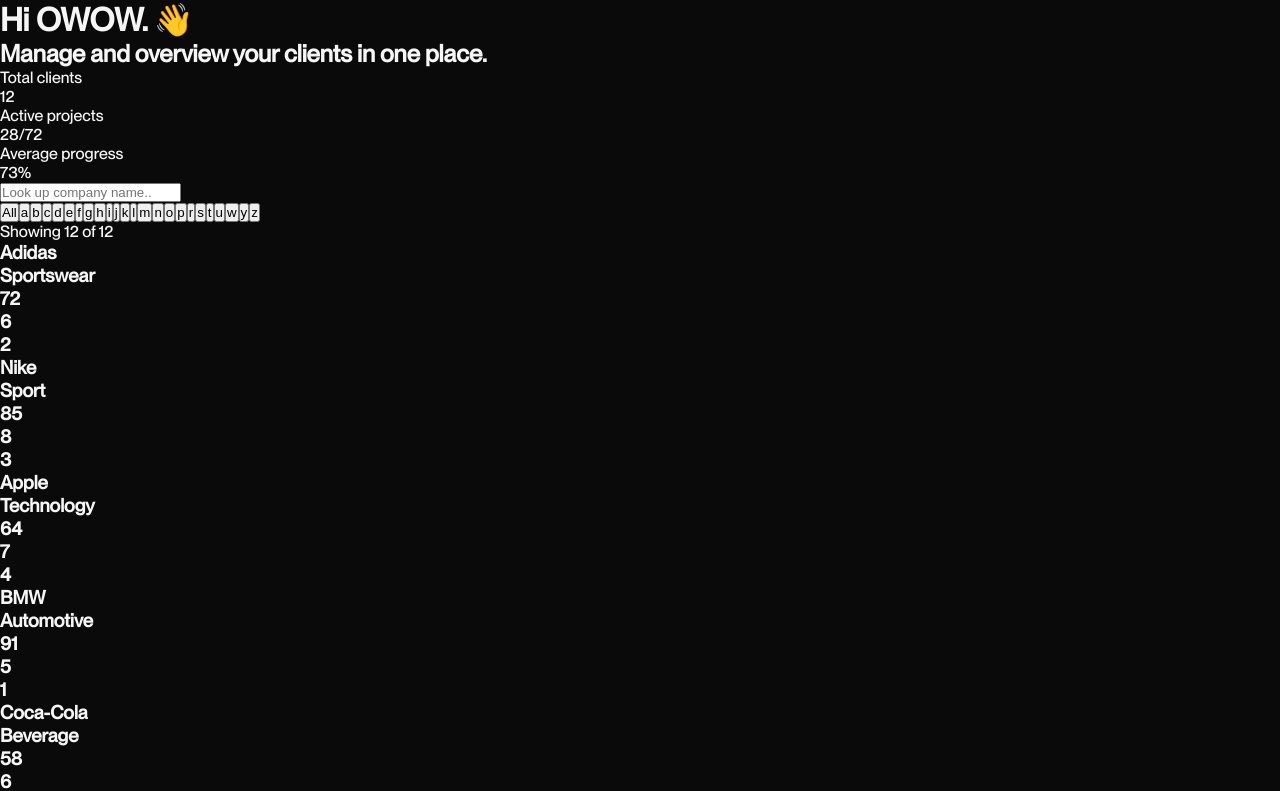
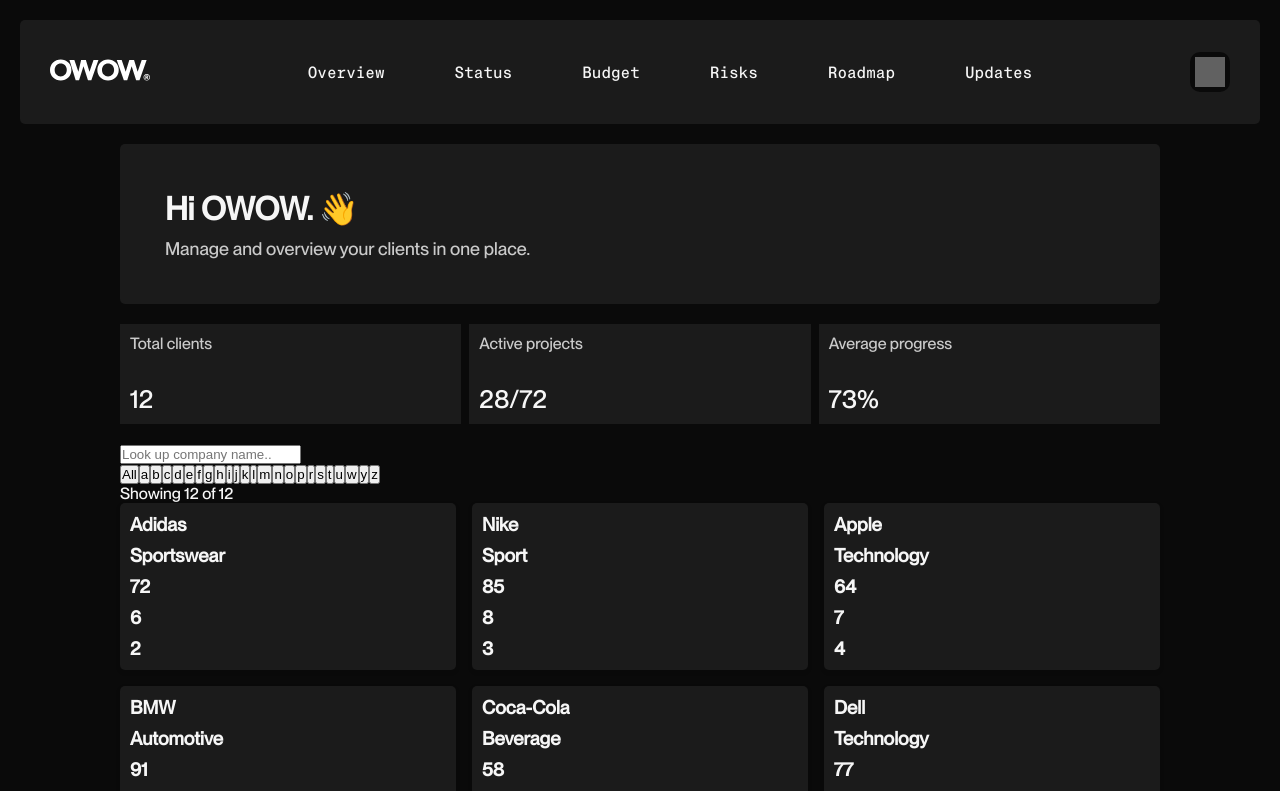
Before and after one commit to skarolinax/owow_dashboard, a React (Vite) app: page /clients in a window 1280 px wide. Shown: the top 791 px of the page. Built offline with nearby package versions, Linux system fonts and the light colour scheme; grey boxes are pictures that could not be loaded.

Commit message:
Setting up the clients page adding additional scss file, var in variables

```diff
--- a/src/App.jsx
+++ b/src/App.jsx
@@ -27,7 +27,7 @@
   }, [theme]);
 
   // Hide Navbar on these pages
-  const hideNavbarOn = ['/', '/login', '/clients', '/projects-overview'];
+  const hideNavbarOn = ['/', '/login', '/projects-overview'];
   const showNavbar = !hideNavbarOn.includes(location.pathname);
 
   return (
--- a/src/pages/ClientsOverview.jsx
+++ b/src/pages/ClientsOverview.jsx
@@ -1,5 +1,6 @@
 import { useState, useEffect } from 'react'
 import { Link } from 'react-router-dom'
+import s from "../styles/Clients.module.scss";
 
 function ClientsOverview() {
 
@@ -114,40 +115,39 @@
 
 
   return (
-
     <>
-      <div id="wrapper-clients-page">
-        <div className="heading-clients-page">
+      <div id={s.wrapperClientsPage}>
+        <div className={s.headingClientsPage}>
           <h1>Hi OWOW. 👋</h1>
           <h2>Manage and overview your clients in one place.</h2>
         </div>
 
-        <div className="section-current-cprojects">
-          <div className="current-cprojects-card">
+        <div className={s.sectionCurrentCprojects}>
+          <div className={s.currentCprojectsCard}>
             <p>Total clients</p>
             <p>{totalClients}</p>
           </div>
-          <div className="current-cprojects-card">
+          <div className={s.currentCprojectsCard}>
             <p>Active projects</p>
             <p>{totalActiveProjects}/{totalProjects}</p>
           </div>
-          <div className="current-cprojects-card">
+          <div className={s.currentCprojectsCard}>
             <p>Average progress</p>
             <p>{averageClientProgress}%</p>
           </div>
         </div>
 
-        <div className="search-client-overview">
+        <div className={s.searchClientOverview}>
           <form>
             <input name="searchbar" id="searchbar" placeholder="Look up company name.." />
           </form>
         </div>
 
-        <div className="alphabetical-filter">
+        <div className={s.alphabeticalFilter}>
           <button
             key='all'
             onClick={() => setSelectedLetter('')}
-            className={selectedLetter === '' ? 'active' : ''}
+            className={selectedLetter === '' ? s.active : ''}
           >
             All
           </button>
@@ -155,26 +155,26 @@
             <button
               key={letter}
               onClick={() => setSelectedLetter(letter)}
-              className={selectedLetter === letter ? 'active' : ''}
+              className={selectedLetter === letter ? s.active : ''}
             >
               {letter}
             </button>
-            )
-          )}
+          ))}
         </div>
 
         <p>Showing {filteredClients.length} of {totalClients}</p>
 
+        <div id={s.wrapperCardsClients}>
           {filteredClients.map(client => (
-          <div className="card-client">
+            <div className={s.cardClient} key={client.name}>
               <h3>{client.name}</h3>
               <h3>{client.group}</h3>
               <h3>{client.progress}</h3>
               <h3>{client.totalProjects}</h3>
               <h3>{client.activeProjects}</h3>
             </div>
-        ))
-      }
+          ))}
+        </div>
       </div>
 
       <Link to="/projects-overview">
--- /dev/null
+++ b/src/styles/Clients.module.css
@@ -0,0 +1,92 @@
+:root[data-theme=dark] {
+  --bg-main: #0A0A0A;
+  --accent-card: #1b1b1b;
+  --color-text-primary: #f6f6f6;
+  --icon-filter: invert(100%);
+  --info-1-color: #FEB800;
+  --error-color: #ff573b;
+  --success-color: #018848;
+  --info-2-color: #0988EF;
+}
+
+:root[data-theme=light] {
+  --bg-main: #F6F6F6;
+  --accent-card: #E2E2E2;
+  --color-text-primary: #1b1b1b;
+  --icon-filter: none;
+  --info-1-color: #FEB800;
+  --error-color: #ff573b;
+  --success-color: #018848;
+  --info-2-color: #0988EF;
+}
+
+@font-face {
+  font-family: "Montreal";
+  src: url("../assets/fonts/PPNeueMontreal-Medium.woff2") format("woff2"), url("../assets/fonts/PPNeueMontreal-Medium.woff") format("woff");
+  font-style: normal;
+}
+@font-face {
+  font-family: "MontrealMono";
+  src: url("../assets/fonts/PPNeueMontrealMono-Medium.woff2") format("woff2"), url("../assets/fonts/PPNeueMontrealMono-Medium.woff") format("woff");
+  font-style: normal;
+}
+#wrapperClientsPage {
+  padding-inline: 120px;
+}
+@media (max-width: 800px) {
+  #wrapperClientsPage {
+    padding-inline: 20px;
+  }
+}
+
+.headingClientsPage {
+  background-color: var(--accent-card);
+  padding: 45px;
+  border-radius: 5px;
+}
+.headingClientsPage h2 {
+  font-weight: 200;
+  font-size: 18px;
+  margin-top: 10px;
+  opacity: 0.8;
+}
+
+.sectionCurrentCprojects {
+  display: flex;
+  justify-content: space-between;
+  padding-block: 20px;
+  border-radius: 5px;
+  gap: 0.5rem;
+}
+.sectionCurrentCprojects div {
+  background-color: var(--accent-card);
+  padding: 10px;
+  flex: 1;
+  display: flex;
+  flex-direction: column;
+  justify-content: space-between;
+  min-height: 100px;
+}
+.sectionCurrentCprojects div p:nth-child(1) {
+  opacity: 0.8;
+}
+.sectionCurrentCprojects div p:nth-child(2) {
+  font-size: clamp(24px, 2vw, 32px);
+}
+
+.cardClient {
+  border-radius: 5px;
+  padding: 10px;
+  background-color: var(--accent-card);
+  background-color: var(--accent-card);
+  box-shadow: 0 2px 5px rgba(0, 0, 0, 0.1);
+  display: flex;
+  flex-direction: column;
+  gap: 0.5rem;
+}
+
+#wrapperCardsClients {
+  display: grid;
+  gap: 1rem;
+  grid-template-columns: repeat(auto-fit, minmax(280px, 1fr));
+}/*# sourceMappingURL=Clients.module.css.map */
--- /dev/null
+++ b/src/styles/Clients.module.scss
@@ -0,0 +1,66 @@
+
+@use 'variables' as *;
+
+#wrapperClientsPage {
+    padding-inline: 120px;
+
+    @media(max-width: 800px) {
+        padding-inline: 20px;
+    }
+
+}
+
+.headingClientsPage {
+    background-color: var(--accent-card);
+    padding: 45px;
+    border-radius: $card-radius;
+
+    h2 {
+        font-weight: 200;
+        font-size: 18px;
+        margin-top: 10px;
+        opacity: 0.8;
+    }
+}
+
+.sectionCurrentCprojects {
+    display: flex;
+    justify-content: space-between;
+    padding-block: 20px;
+    border-radius: $card-radius;
+    gap: 0.5rem;
+
+    div {
+        background-color: var(--accent-card);
+        padding: 10px;
+        flex: 1;
+        display: flex;
+        flex-direction: column;
+        justify-content: space-between;
+        min-height: 100px;
+
+        p:nth-child(1) {
+            opacity: 0.8;
+        }
+        p:nth-child(2) {
+            font-size: clamp(24px, 2vw, 32px);
+        }
+    }
+}
+
+.cardClient {
+    border-radius: $card-radius;
+    padding: 10px;
+    background-color: var(--accent-card);
+    background-color: var(--accent-card);
+    box-shadow: 0 2px 5px rgba(0,0,0,0.1);
+    display: flex;
+    flex-direction: column;
+    gap: 0.5rem;
+}
+
+#wrapperCardsClients {
+    display: grid;
+    gap: 1rem;
+    grid-template-columns: repeat(auto-fit, minmax(280px, 1fr));
+}
--- a/src/styles/_variables.scss
+++ b/src/styles/_variables.scss
@@ -38,3 +38,5 @@
        url('../assets/fonts/PPNeueMontrealMono-Medium.woff') format('woff');
   font-style: normal;
 }
+
+$card-radius: 5px;
```
Also changed, not shown: 1 other file (tests, documents, lock files or other folders). Lines whose indentation alone changed are shown as unchanged.
